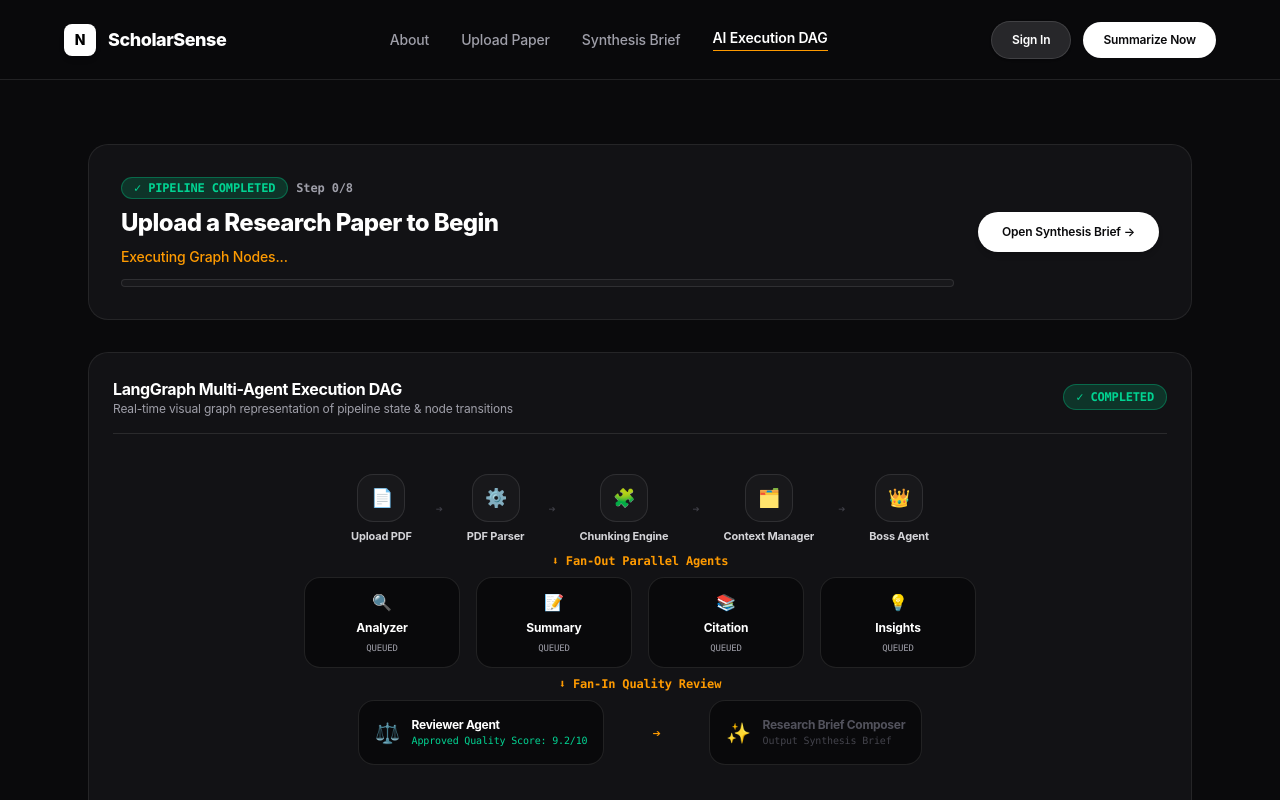
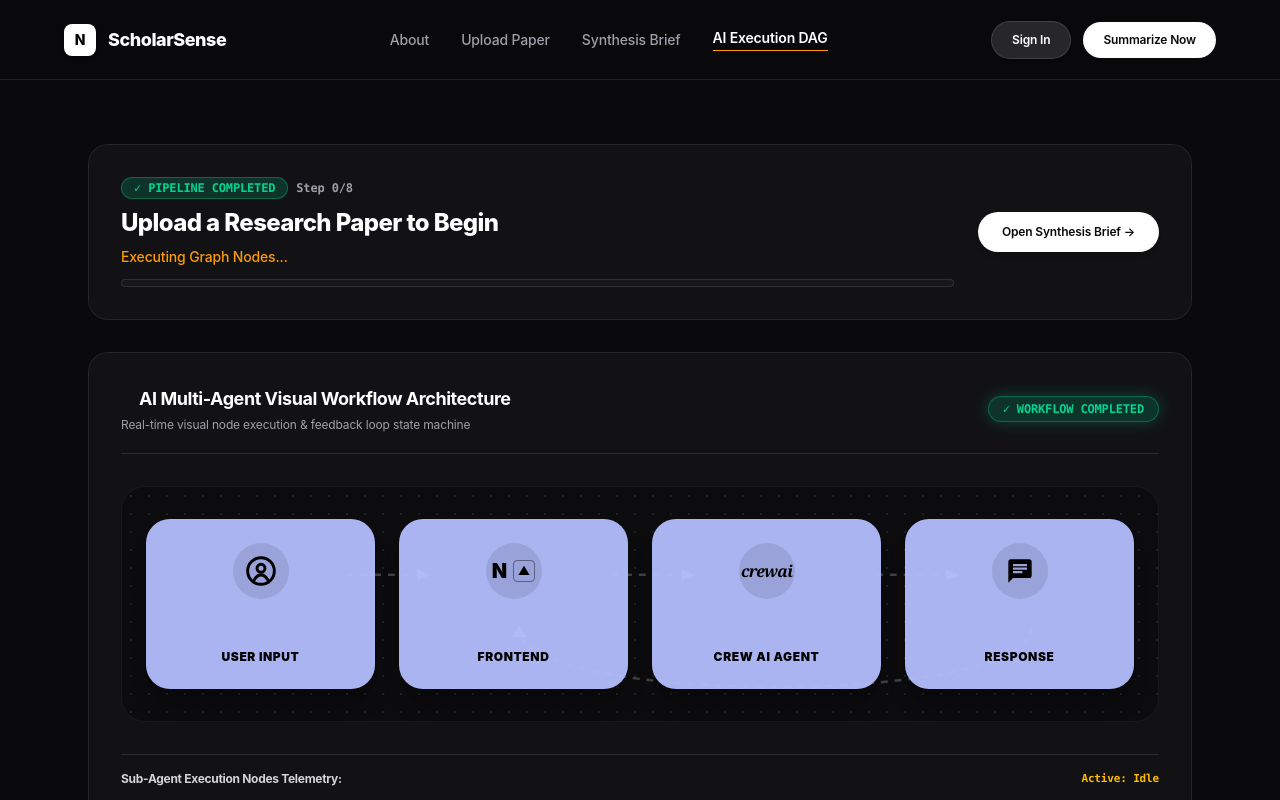
Before and after one commit to Shreepal-mewada/AI-powered-analyzer, a React (Vite) app in the folder client/: page /workflow in a window 1280 px wide. Shown: the top 800 px of the page. Built offline with nearby package versions, Linux system fonts and the light colour scheme.

Commit message:
Updated AI Agents visual workflow to match 4-card pastel node architecture with animated loopback connector

```diff
--- a/client/src/components/workflow/LiveWorkflowGraph.jsx
+++ b/client/src/components/workflow/LiveWorkflowGraph.jsx
@@ -2,172 +2,231 @@
 
 export const LiveWorkflowGraph = ({ activeNode = 'Boss Agent', status = 'ANALYZING', activeStepIndex = 3 }) => {
 
-  // 12 Graph Nodes matching user's Mermaid DAG definition
-  const nodesConfig = [
-    { id: 'upload', label: 'Upload PDF', step: 1 },
-    { id: 'parser', label: 'PDF Parser', step: 2 },
-    { id: 'chunker', label: 'Chunking Engine', step: 3 },
-    { id: 'context', label: 'Context Manager', step: 4 },
-    { id: 'boss', label: 'Boss Agent', step: 5 },
-    { id: 'analyzer', label: 'Analyzer', step: 6 },
-    { id: 'summary', label: 'Summary', step: 6 },
-    { id: 'citation', label: 'Citation', step: 6 },
-    { id: 'insights', label: 'Insights', step: 6 },
-    { id: 'reviewer', label: 'Reviewer Agent', step: 7 },
-    { id: 'retry', label: 'Retry Manager', step: 7.5 },
-    { id: 'composer', label: 'Brief Composer', step: 8 }
+  // Map step index (1-8) to active workflow card
+  // Step 1-2: USER INPUT & FRONTEND
+  // Step 3-4: FRONTEND -> AGENT ENGINE
+  // Step 5-7: AGENT ENGINE (Parsing, Fan-Out, Reviewing)
+  // Step 8: RESPONSE & Loopback
+  const getCardActiveState = (cardKey) => {
+    switch (cardKey) {
+      case 'user_input':
+        return activeStepIndex >= 1 ? (activeStepIndex <= 2 ? 'ACTIVE' : 'COMPLETED') : 'PENDING';
+      case 'frontend':
+        return activeStepIndex >= 2 ? (activeStepIndex <= 4 ? 'ACTIVE' : 'COMPLETED') : 'PENDING';
+      case 'agent_engine':
+        return activeStepIndex >= 4 ? (activeStepIndex <= 7 ? 'ACTIVE' : 'COMPLETED') : 'PENDING';
+      case 'response':
+        return activeStepIndex >= 8 ? 'COMPLETED' : 'PENDING';
+      default:
+        return 'PENDING';
+    }
+  };
+
+  const stepsList = [
+    { step: 1, label: '1. Ingest PDF', node: 'Upload PDF' },
+    { step: 2, label: '2. Extract Stream', node: 'PDF Parser' },
+    { step: 3, label: '3. Chunking', node: 'Chunking Engine' },
+    { step: 4, label: '4. Context Route', node: 'Context Manager' },
+    { step: 5, label: '5. Boss Orchestrator', node: 'Boss Agent' },
+    { step: 6, label: '6. Parallel Agents', node: 'Sub-Agents Fan-Out' },
+    { step: 7, label: '7. Quality Audit', node: 'Reviewer Agent' },
+    { step: 8, label: '8. Synthesis Ready', node: 'Brief Composer' }
   ];
 
-  const getNodeStatus = (step) => {
-    if (activeStepIndex > step) return 'COMPLETED';
-    if (Math.floor(activeStepIndex) === Math.floor(step)) return 'ACTIVE';
-    return 'PENDING';
-  };
-
   return (
-    <div className="noteo-card p-6 relative overflow-hidden flex flex-col justify-between min-h-[500px]">
+    <div className="noteo-card p-6 sm:p-8 space-y-8 relative overflow-hidden bg-[#0D0D11] border border-white/10">
 
       {/* Header */}
-      <div className="flex items-center justify-between pb-4 border-b border-white/10">
+      <div className="flex flex-col sm:flex-row sm:items-center justify-between gap-4 border-b border-white/10 pb-5">
         <div>
-          <h3 className="text-sm sm:text-base font-bold text-white font-heading">
-            LangGraph Multi-Agent Execution DAG
-          </h3>
+          <div className="flex items-center gap-2 mb-1">
+            <span className="w-2.5 h-2.5 rounded-full bg-amber-500 animate-ping"></span>
+            <h3 className="text-lg font-bold text-white font-heading tracking-tight">
+              AI Multi-Agent Visual Workflow Architecture
+            </h3>
+          </div>
           <p className="text-xs text-zinc-400">
-            Real-time visual graph representation of pipeline state & node transitions
+            Real-time visual node execution & feedback loop state machine
           </p>
         </div>
 
-        <div className="flex items-center gap-2">
-          <span className={`px-3 py-1 text-xs font-bold font-mono rounded-full border ${
-            status === 'COMPLETED'
-              ? 'bg-emerald-500/20 text-emerald-400 border-emerald-500/40'
+        <div className="flex items-center gap-2 shrink-0">
+          <span className={`px-3.5 py-1 text-xs font-bold font-mono rounded-full border transition-all ${
+            status === 'COMPLETED' || activeStepIndex >= 8
+              ? 'bg-emerald-500/20 text-emerald-400 border-emerald-500/40 shadow-[0_0_15px_rgba(16,185,129,0.3)]'
               : 'bg-amber-500/20 text-amber-400 border-amber-500/40 animate-pulse'
           }`}>
-            {status === 'COMPLETED' ? '✓ COMPLETED' : '⚡ RUNNING DAG'}
+            {status === 'COMPLETED' || activeStepIndex >= 8 ? '✓ WORKFLOW COMPLETED' : `⚡ EXECUTING NODE ${activeStepIndex}/8`}
           </span>
         </div>
       </div>
 
-      {/* Visual Graph Layout (Matching User Mermaid Diagram) */}
-      <div className="relative flex-1 my-6 flex flex-col justify-between items-center py-4">
+      {/* Main Flow Canvas matching attached screenshot */}
+      <div className="relative py-8 px-2 bg-[radial-gradient(#ffffff15_1px,transparent_1px)] [background-size:18px_18px] rounded-3xl border border-white/5 bg-zinc-950/60">
 
-        {/* ROW 1: Sequential Ingestion Pipeline (Upload -> Parser -> Chunker -> Context -> Boss) */}
-        <div className="w-full flex flex-wrap items-center justify-center gap-3 sm:gap-6 z-10">
-          {[
-            { id: 'upload', label: 'Upload PDF', step: 1, symbol: '📄' },
-            { id: 'parser', label: 'PDF Parser', step: 2, symbol: '⚙' },
-            { id: 'chunker', label: 'Chunking Engine', step: 3, symbol: '🧩' },
-            { id: 'context', label: 'Context Manager', step: 4, symbol: '🗂' },
-            { id: 'boss', label: 'Boss Agent', step: 5, symbol: '👑' }
-          ].map((n, idx, arr) => {
-            const st = getNodeStatus(n.step);
-            return (
-              <React.Fragment key={n.id}>
-                <div className="flex flex-col items-center gap-1.5">
-                  <div className={`w-12 h-12 rounded-2xl flex items-center justify-center text-lg font-bold transition-all border ${
-                    st === 'ACTIVE'
-                      ? 'bg-amber-500 text-black border-amber-400 shadow-[0_0_20px_rgba(255,149,0,0.5)] animate-bounce'
-                      : st === 'COMPLETED'
-                      ? 'bg-zinc-800 text-emerald-400 border-emerald-500/50'
-                      : 'bg-zinc-900 text-zinc-600 border-white/10'
-                  }`}>
-                    {n.symbol}
-                  </div>
-                  <span className="text-[11px] font-bold text-zinc-300">{n.label}</span>
-                </div>
+        {/* SVG Animated Connector Paths */}
+        <div className="hidden lg:block absolute inset-0 pointer-events-none z-0">
+          <svg className="w-full h-full" viewBox="0 0 900 240" fill="none" preserveAspectRatio="none">
+            <defs>
+              <marker id="arrow" viewBox="0 0 10 10" refX="6" refY="5" markerWidth="6" markerHeight="6" orient="auto-start-reverse">
+                <path d="M 0 1 L 8 5 L 0 9 z" fill="#71717A" />
+              </marker>
+              <marker id="arrow-active" viewBox="0 0 10 10" refX="6" refY="5" markerWidth="6" markerHeight="6" orient="auto-start-reverse">
+                <path d="M 0 1 L 8 5 L 0 9 z" fill="#F59E0B" />
+              </marker>
+            </defs>
 
-                {idx < arr.length - 1 && (
-                  <span className={`text-xs font-mono font-bold hidden sm:inline ${
-                    getNodeStatus(arr[idx+1].step) !== 'PENDING' ? 'text-amber-500' : 'text-zinc-700'
-                  }`}>
-                    ➔
-                  </span>
-                )}
-              </React.Fragment>
-            );
-          })}
+            {/* Path 1: USER INPUT <--> FRONTEND */}
+            <path
+              d="M 195 90 L 265 90"
+              stroke={activeStepIndex >= 1 ? '#F59E0B' : '#3F3F46'}
+              strokeWidth="2.5"
+              strokeDasharray="6 6"
+              markerEnd={activeStepIndex >= 1 ? 'url(#arrow-active)' : 'url(#arrow)'}
+              className={activeStepIndex >= 1 ? 'animate-dash-flow' : ''}
+            />
+
+            {/* Path 2: FRONTEND -> CREW AI AGENT */}
+            <path
+              d="M 425 90 L 495 90"
+              stroke={activeStepIndex >= 3 ? '#F59E0B' : '#3F3F46'}
+              strokeWidth="2.5"
+              strokeDasharray="6 6"
+              markerEnd={activeStepIndex >= 3 ? 'url(#arrow-active)' : 'url(#arrow)'}
+              className={activeStepIndex >= 3 ? 'animate-dash-flow' : ''}
+            />
+
+            {/* Path 3: CREW AI AGENT -> RESPONSE */}
+            <path
+              d="M 655 90 L 725 90"
+              stroke={activeStepIndex >= 7 ? '#F59E0B' : '#3F3F46'}
+              strokeWidth="2.5"
+              strokeDasharray="6 6"
+              markerEnd={activeStepIndex >= 7 ? 'url(#arrow-active)' : 'url(#arrow)'}
+              className={activeStepIndex >= 7 ? 'animate-dash-flow' : ''}
+            />
+
+            {/* Path 4: Bottom Feedback Loop Arc (RESPONSE -> FRONTEND) */}
+            <path
+              d="M 790 145 C 790 225, 345 225, 345 145"
+              stroke={activeStepIndex >= 8 ? '#10B981' : '#3F3F46'}
+              strokeWidth="2.5"
+              strokeDasharray="6 6"
+              markerEnd={activeStepIndex >= 8 ? 'url(#arrow-active)' : 'url(#arrow)'}
+              className={activeStepIndex >= 8 ? 'animate-dash-flow' : ''}
+            />
+          </svg>
         </div>
 
-        {/* Connecting Flow Arrow */}
-        <div className="text-amber-500 font-mono text-xs font-bold py-2">
-          ⬇ Fan-Out Parallel Agents
+        {/* 4 Primary Flow Cards (Styled like the exact attached lavender screenshot) */}
+        <div className="relative z-10 grid grid-cols-1 sm:grid-cols-2 lg:grid-cols-4 gap-6 max-w-5xl mx-auto px-4">
+
+          {/* Node 1: USER INPUT */}
+          <div className={`p-6 rounded-[24px] flex flex-col items-center justify-between text-center min-h-[170px] transition-all duration-300 shadow-xl ${
+            getCardActiveState('user_input') === 'ACTIVE'
+              ? 'bg-[#B4BEFE] ring-4 ring-amber-400 scale-105 shadow-[0_0_30px_rgba(245,158,11,0.4)]'
+              : 'bg-[#B4BEFE]/95 hover:bg-[#B4BEFE]'
+          }`}>
+            <div className="w-14 h-14 rounded-full bg-black/10 flex items-center justify-center mb-3">
+              <svg className="w-8 h-8 text-black" viewBox="0 0 24 24" fill="none" stroke="currentColor" strokeWidth="2.2" strokeLinecap="round" strokeLinejoin="round">
+                <circle cx="12" cy="12" r="10" />
+                <circle cx="12" cy="10" r="3" />
+                <path d="M7 18.5c1.5-2.5 3.5-3.5 5-3.5s3.5 1 5 3.5" />
+              </svg>
+            </div>
+            <span className="text-xs font-black uppercase tracking-wider text-black font-heading">
+              USER INPUT
+            </span>
+          </div>
+
+          {/* Node 2: FRONTEND */}
+          <div className={`p-6 rounded-[24px] flex flex-col items-center justify-between text-center min-h-[170px] transition-all duration-300 shadow-xl ${
+            getCardActiveState('frontend') === 'ACTIVE'
+              ? 'bg-[#B4BEFE] ring-4 ring-amber-400 scale-105 shadow-[0_0_30px_rgba(245,158,11,0.4)]'
+              : 'bg-[#B4BEFE]/95 hover:bg-[#B4BEFE]'
+          }`}>
+            <div className="w-14 h-14 rounded-full bg-black/10 flex items-center justify-center mb-3">
+              <div className="flex items-center gap-1.5 text-black">
+                <span className="text-xl font-black font-heading leading-none">N</span>
+                <span className="text-xs font-bold border border-black/40 px-1 py-0.5 rounded">▲</span>
+              </div>
+            </div>
+            <span className="text-xs font-black uppercase tracking-wider text-black font-heading">
+              FRONTEND
+            </span>
+          </div>
+
+          {/* Node 3: CREW AI AGENT / LANGGRAPH */}
+          <div className={`p-6 rounded-[24px] flex flex-col items-center justify-between text-center min-h-[170px] transition-all duration-300 shadow-xl ${
+            getCardActiveState('agent_engine') === 'ACTIVE'
+              ? 'bg-[#B4BEFE] ring-4 ring-amber-400 scale-105 shadow-[0_0_30px_rgba(245,158,11,0.4)]'
+              : 'bg-[#B4BEFE]/95 hover:bg-[#B4BEFE]'
+          }`}>
+            <div className="w-14 h-14 rounded-full bg-black/10 flex items-center justify-center mb-3">
+              <span className="text-base font-extrabold italic tracking-tighter text-black font-serif">
+                crewai
+              </span>
+            </div>
+            <span className="text-xs font-black uppercase tracking-wider text-black font-heading">
+              CREW AI AGENT
+            </span>
+          </div>
+
+          {/* Node 4: RESPONSE */}
+          <div className={`p-6 rounded-[24px] flex flex-col items-center justify-between text-center min-h-[170px] transition-all duration-300 shadow-xl ${
+            getCardActiveState('response') === 'ACTIVE' || activeStepIndex >= 8
+              ? 'bg-[#B4BEFE] ring-4 ring-emerald-400 scale-105 shadow-[0_0_30px_rgba(16,185,129,0.4)]'
+              : 'bg-[#B4BEFE]/95 hover:bg-[#B4BEFE]'
+          }`}>
+            <div className="w-14 h-14 rounded-full bg-black/10 flex items-center justify-center mb-3">
+              <svg className="w-7 h-7 text-black" viewBox="0 0 24 24" fill="currentColor">
+                <path d="M20 2H4c-1.1 0-2 .9-2 2v18l4-4h14c1.1 0 2-.9 2-2V4c0-1.1-.9-2-2-2zM6 9h12v2H6V9zm8 5H6v-2h8v2zm4-6H6V6h12v2z"/>
+              </svg>
+            </div>
+            <span className="text-xs font-black uppercase tracking-wider text-black font-heading">
+              RESPONSE
+            </span>
+          </div>
+
+        </div>
+      </div>
+
+      {/* Live Step Execution Telemetry Bar */}
+      <div className="pt-4 border-t border-white/10 space-y-4">
+        <div className="flex items-center justify-between">
+          <span className="text-xs font-bold text-zinc-300 font-heading">
+            Sub-Agent Execution Nodes Telemetry:
+          </span>
+          <span className="text-[11px] font-mono text-amber-400 font-semibold">
+            Active: {activeNode}
+          </span>
         </div>
 
-        {/* ROW 2: Parallel Agents (Analyzer / Summary / Citation / Insights) */}
-        <div className="grid grid-cols-2 sm:grid-cols-4 gap-4 w-full max-w-2xl z-10">
-          {[
-            { id: 'analyzer', label: 'Analyzer', step: 6, symbol: '🔍' },
-            { id: 'summary', label: 'Summary', step: 6, symbol: '📝' },
-            { id: 'citation', label: 'Citation', step: 6, symbol: '📚' },
-            { id: 'insights', label: 'Insights', step: 6, symbol: '💡' }
-          ].map((n) => {
-            const st = getNodeStatus(n.step);
+        {/* 8 Step Micro-Nodes Progress */}
+        <div className="grid grid-cols-2 sm:grid-cols-4 lg:grid-cols-8 gap-2">
+          {stepsList.map((st) => {
+            const isDone = activeStepIndex > st.step;
+            const isCurrent = Math.floor(activeStepIndex) === st.step;
+
             return (
-              <div key={n.id} className={`p-3 rounded-2xl border flex flex-col items-center gap-1.5 transition-all ${
-                st === 'ACTIVE'
-                  ? 'bg-amber-500/20 border-amber-500 shadow-[0_0_15px_rgba(255,149,0,0.3)] animate-pulse'
-                  : st === 'COMPLETED'
-                  ? 'bg-zinc-900 border-emerald-500/40 text-emerald-400'
-                  : 'bg-zinc-950 border-white/10 text-zinc-600'
-              }`}>
-                <span className="text-base">{n.symbol}</span>
-                <span className="text-xs font-bold text-white">{n.label}</span>
-                <span className="text-[9px] font-mono uppercase text-zinc-400">
-                  {st === 'ACTIVE' ? 'Processing' : st === 'COMPLETED' ? 'Done' : 'Queued'}
-                </span>
+              <div
+                key={st.step}
+                className={`p-2.5 rounded-xl border text-center transition-all ${
+                  isCurrent
+                    ? 'bg-amber-500/20 border-amber-500 text-amber-300 shadow-[0_0_10px_rgba(245,158,11,0.3)] animate-pulse'
+                    : isDone
+                    ? 'bg-zinc-900 border-emerald-500/40 text-emerald-400'
+                    : 'bg-zinc-950 border-white/5 text-zinc-600'
+                }`}
+              >
+                <div className="text-[10px] font-mono font-bold">{st.step}/8</div>
+                <div className="text-[11px] font-bold text-white leading-snug mt-0.5 truncate">
+                  {st.node}
+                </div>
               </div>
             );
           })}
         </div>
-
-        {/* Connecting Flow Arrow */}
-        <div className="text-amber-500 font-mono text-xs font-bold py-2">
-          ⬇ Fan-In Quality Review
-        </div>
-
-        {/* ROW 3: Reviewer & Composer */}
-        <div className="w-full flex flex-wrap items-center justify-center gap-6 sm:gap-12 z-10">
-          <div className={`p-4 rounded-2xl border flex items-center gap-3 ${
-            getNodeStatus(7) === 'ACTIVE'
-              ? 'bg-amber-500/20 border-amber-500 text-white animate-pulse'
-              : getNodeStatus(7) === 'COMPLETED'
-              ? 'bg-zinc-900 border-emerald-500/50 text-white'
-              : 'bg-zinc-950 border-white/10 text-zinc-600'
-          }`}>
-            <span className="text-xl">⚖</span>
-            <div>
-              <p className="text-xs font-bold text-white font-heading">Reviewer Agent</p>
-              <p className="text-[10px] text-emerald-400 font-mono">Approved Quality Score: 9.2/10</p>
-            </div>
-          </div>
-
-          <span className="text-amber-500 font-mono text-sm font-bold">➔</span>
-
-          <div className={`p-4 rounded-2xl border flex items-center gap-3 ${
-            getNodeStatus(8) === 'ACTIVE'
-              ? 'bg-amber-500 text-black font-bold border-amber-400 animate-pulse'
-              : getNodeStatus(8) === 'COMPLETED'
-              ? 'bg-emerald-500/20 border-emerald-500 text-emerald-300 font-bold'
-              : 'bg-zinc-950 border-white/10 text-zinc-600'
-          }`}>
-            <span className="text-xl">✨</span>
-            <div>
-              <p className="text-xs font-bold font-heading">Research Brief Composer</p>
-              <p className="text-[10px] opacity-80 font-mono">Output Synthesis Brief</p>
-            </div>
-          </div>
-        </div>
-
-      </div>
-
-      {/* Footer Info */}
-      <div className="pt-3 border-t border-white/10 flex items-center justify-between text-xs text-zinc-400">
-        <span className="flex items-center gap-2">
-          <span className="w-2 h-2 rounded-full bg-amber-500 animate-ping"></span>
-          Active Graph Node: <strong className="text-white font-mono">{activeNode}</strong>
-        </span>
-        <span className="text-zinc-500 font-mono text-[11px]">Mistral LangGraph Parallel Architecture</span>
       </div>
 
     </div>
```
Also changed, not shown: client/src/styles/index.css (+16 -2 lines).
